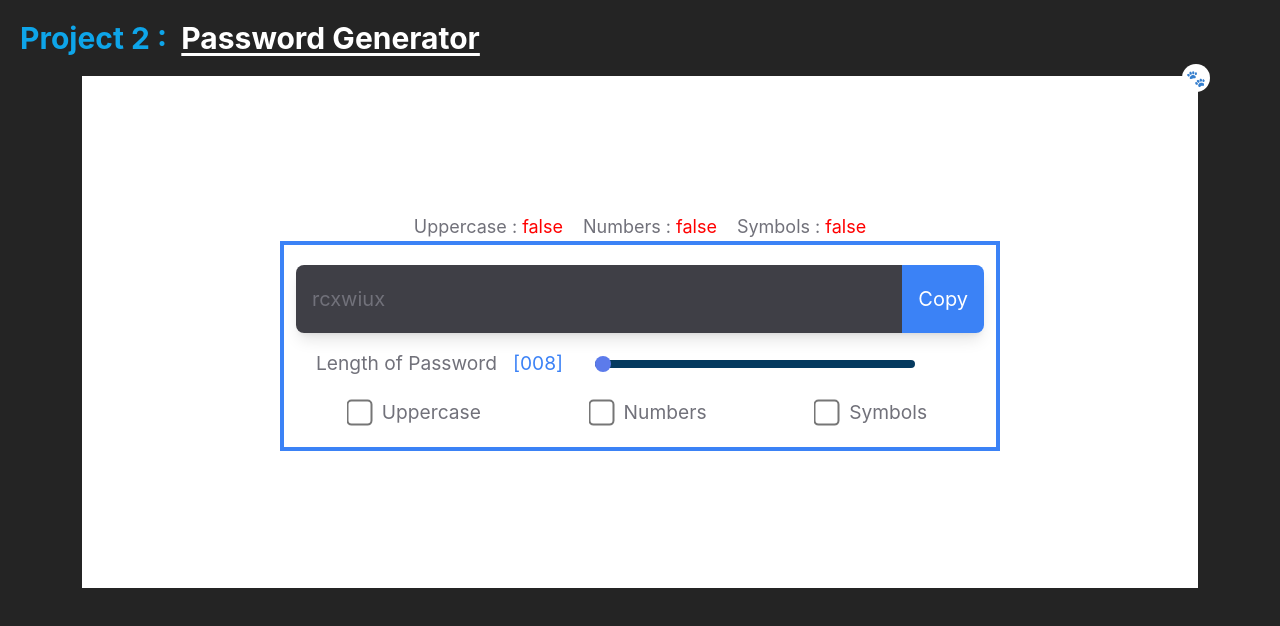
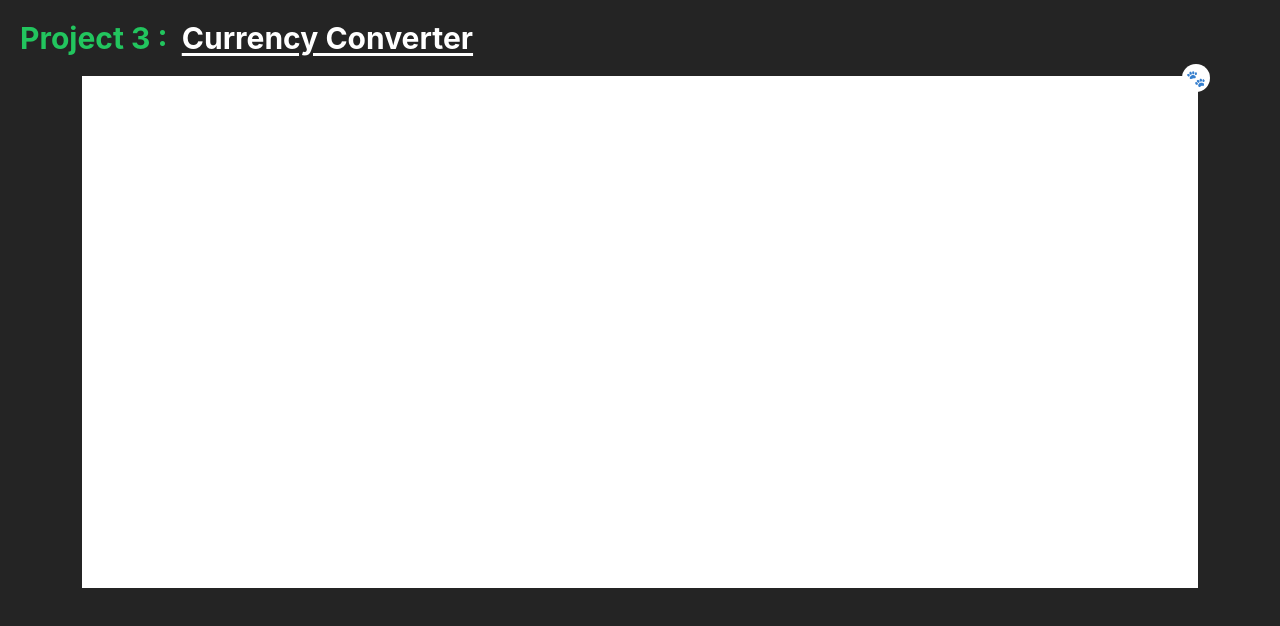
Before and after one commit to iParth08/React-Projects, a React (Vite) app: page / in a window 1280 px wide. Shown: the top 626 px of the page. Built offline with nearby package versions, Linux system fonts and the light colour scheme.

Commit message:
Currency Template box

```diff
--- a/src/App.jsx
+++ b/src/App.jsx
@@ -1,12 +1,11 @@
 import "./App.css";
-import PasswordGenerator from "./components/PasswordGenerator";
-
+import CurrencyConvertor from "./components/CurrencyConvertor";
 
 function App() {
   return (
     <>
       <div className="wrapper p-5">
-        <PasswordGenerator />
+        <CurrencyConvertor />
       </div>
     </>
   );
--- /dev/null
+++ b/src/components/CurrencyConvertor.jsx
@@ -0,0 +1,64 @@
+import React, { useState } from "react";
+import HoverTip from "../utils/HoverTip";
+
+const CurrencyConvertor = () => {
+  const [tooltip, setTooltip] = useState(false);
+  const projectData = {
+    project: "Currency Converter",
+    description: [
+      "CSS : custom slider styles {Experimental}",
+      "CSS-Custom theme : Custom theme for conditional rendering",
+      "Conditional Rendering : tooltip as well as copied password",
+      "padding Number : padded zeroes for passwordlength",
+      "passwordGenerator : function to generate password following some conditionals",
+      "setInterval : hide copy pass after 3 seconds",
+      "CopyToClip : how to copy text to clipboard",
+      "useState : for password, passwordLength, includeUppercase, , includeNumbers, includeSymbols",
+      "useCallback : for PasswordGenerator function to cache the function for optimized use",
+      "useEffect : for autocalling functions on changes",
+      "useRef : to ref to password for subtle manipulation",
+    ],
+  };
+
+  return (
+    <div>
+      {/* Project Title */}
+      <h2 className="text-3xl font-bold text-green-500">
+        Project 3 : &nbsp;
+        <span className="text-white underline underline-offset-4">
+          Currency Converter
+        </span>
+      </h2>
+
+      {/* Project Box */}
+      <div
+        className="mt-5 flex flex-col justify-center items-center h-[32rem] max-w-[90%] mx-auto relative"
+        style={{ backgroundColor: "white" }}
+      >
+        {/* ToolTip */}
+        <div
+          className="tooltip h-7 w-7 rounded-full bg-white flex justify-center items-center absolute -top-3 -right-3"
+          onClick={() => setTooltip(!tooltip)}
+        >
+          🐾
+        </div>
+
+        {
+          /* Tooltip */
+
+          tooltip && (
+            <HoverTip
+              project={projectData.project}
+              description={projectData.description}
+            />
+          )
+        }
+
+        {/* Project Code */}
+        <div className="h-[20rem] w-[30rem] bg-white px-5 py-3"></div>
+      </div>
+    </div>
+  );
+};
+
+export default CurrencyConvertor;
--- a/src/components/PasswordGenerator.jsx
+++ /dev/null
@@ -1,221 +0,0 @@
-import React, { useCallback, useEffect, useRef, useState } from "react";
-import HoverTip from "../utils/HoverTip";
-
-const PasswordGenerator = () => {
-  const [tooltip, setTooltip] = useState(false);
-  const projectData = {
-    project: "Password Generator",
-    description: [
-      "CSS : custom slider styles {Experimental}",
-      "CSS-Custom theme : Custom theme for conditional rendering",
-      "Conditional Rendering : tooltip as well as copied password",
-      "padding Number : padded zeroes for passwordlength",
-      "passwordGenerator : function to generate password following some conditionals",
-      "setInterval : hide copy pass after 3 seconds",
-      "CopyToClip : how to copy text to clipboard",
-      "useState : for password, passwordLength, includeUppercase, , includeNumbers, includeSymbols",
-      "useCallback : for PasswordGenerator function to cache the function for optimized use",
-      "useEffect : for autocalling functions on changes",
-      "useRef : to ref to password for subtle manipulation",
-    ],
-  };
-
-  const [password, setPassword] = useState("");
-  const [passwordLength, setPasswordLength] = useState(8);
-  const [includeUppercase, setIncludeUppercase] = useState(false);
-  const [includeNumbers, setIncludeNumbers] = useState(false);
-  const [includeSymbols, setIncludeSymbols] = useState(false);
-  const [copy, setCopy] = useState("");
-  const [showCopy, setShowCopy] = useState(false);
-
-  //   Creates a reference for the password field, to manipulate using it
-  const passwordRef = useRef(null);
-
-  const copyToClipboard = () => {
-    passwordRef.current?.select();
-    // passwordRef.current?.setSelectionRange(0, 10); //only selection , not copy effect
-    window.navigator.clipboard.writeText(password);
-    setCopy(passwordRef.current.value);
-    setShowCopy(true);
-    setTimeout(() => {
-      setShowCopy(false);
-    }, 3000);
-  };
-
-  const PasswordGenerator = useCallback(() => {
-    let genPassword = "";
-
-    const smallAlpha = "abcdefghijklmnopqrstuvwxyz";
-    const largeAlpha = "ABCDEFGHIJKLMNOPQRSTUVWXYZ";
-    const numbers = "0123456789";
-    const symbols = "!@#$%^&*()";
-
-    let passString = "";
-    passString += smallAlpha;
-
-    if (includeUppercase) passString += largeAlpha;
-    if (includeNumbers) passString += numbers;
-    if (includeSymbols) passString += symbols;
-
-    for (let i = 0; i < passwordLength; i++) {
-      let index = Math.floor(Math.random() * passString.length + 1);
-      genPassword += passString.charAt(index);
-    }
-
-    setPassword(genPassword);
-  }, [passwordLength, includeUppercase, includeNumbers, includeSymbols]);
-
-  useEffect(() => {
-    PasswordGenerator();
-  }, [passwordLength, includeUppercase, includeNumbers, includeSymbols]);
-
-  return (
-    <div>
-      {/* Project Title */}
-      <h2 className="text-3xl font-bold text-sky-500">
-        Project 2 : &nbsp;
-        <span className="text-white underline underline-offset-4">
-          Password Generator
-        </span>
-      </h2>
-
-      {/* Project Box */}
-      <div
-        className="mt-5 flex flex-col justify-center items-center h-[32rem] max-w-[90%] mx-auto relative"
-        style={{ backgroundColor: "white" }}
-      >
-        {/* ToolTip */}
-        <div
-          className="tooltip h-7 w-7 rounded-full bg-white flex justify-center items-center absolute -top-3 -right-3"
-          onClick={() => setTooltip(!tooltip)}
-        >
-          🐾
-        </div>
-        {
-          /* Tooltip */
-
-          tooltip && (
-            <HoverTip
-              project={projectData.project}
-              description={projectData.description}
-            />
-          )
-        }
-
-        {/* Project Header */}
-        <div className="text-zinc-500">
-          {showCopy && (
-            <p className="text-green-500 text-xl">
-              Copied Pass = <span className="text-blue-500">{copy}</span>
-            </p>
-          )}
-          <div className="flex gap-5 text-lg">
-            <p>
-              Uppercase :{" "}
-              <span
-                style={includeUppercase ? { color: "green" } : { color: "red" }}
-              >{`${includeUppercase}`}</span>
-            </p>
-            <p>
-              Numbers :{" "}
-              <span
-                style={includeNumbers ? { color: "green" } : { color: "red" }}
-              >{`${includeNumbers}`}</span>
-            </p>
-
-            <p>
-              Symbols :{" "}
-              <span
-                style={includeSymbols ? { color: "green" } : { color: "red" }}
-              >{`${includeSymbols}`}</span>
-            </p>
-          </div>
-        </div>
-
-        {/* Project Code */}
-        <div className="flex flex-col justify-center items-center h-auto w-[45rem] py-5 px-3 text-zinc-500 border-4 border-solid border-blue-500">
-          <form className="w-full" onSubmit={(e) => e.preventDefault()}>
-            <div className="flex shadow-lg rounded-lg overflow-hidden mb-4">
-              <input
-                type="text"
-                placeholder="Your Password Here"
-                name="password"
-                id="password"
-                value={password}
-                ref={passwordRef} // using this ref password can be manipulated
-                readOnly
-                className="outline-none w-full py-5 px-4 bg-zinc-700 text-xl"
-              />
-              <button
-                className="outline-none bg-blue-500 text-white py-5 px-4 text-xl shrink-0"
-                onClick={copyToClipboard}
-                type="button"
-              >
-                Copy
-              </button>
-            </div>
-            <div className="text-[1.2rem] flex flex-col gap-5">
-              <div className="flex gap-4 ml-5">
-                <label htmlFor="length">
-                  Length of Password
-                  <span className="text-blue-500 px-4">
-                    [
-                    {(passwordLength < 10
-                      ? "00"
-                      : passwordLength < 100
-                      ? "0"
-                      : "") + passwordLength}
-                    ]
-                  </span>
-                </label>
-                <input
-                  type="range"
-                  name="length"
-                  id="length"
-                  min={8}
-                  max={100}
-                  value={passwordLength}
-                  onChange={(e) => setPasswordLength(e.target.value)}
-                />
-              </div>
-
-              <div className="flex justify-around">
-                <span className="flex gap-4">
-                  <input
-                    type="checkbox"
-                    name="uppercase"
-                    id="uppercase"
-                    onChange={() => setIncludeUppercase(!includeUppercase)}
-                  />
-                  <label htmlFor="uppercase">Uppercase</label>
-                </span>
-
-                <span className="flex gap-4">
-                  <input
-                    type="checkbox"
-                    name="numbers"
-                    id="numbers"
-                    onChange={() => setIncludeNumbers(!includeNumbers)}
-                  />
-                  <label htmlFor="numbers">Numbers</label>
-                </span>
-
-                <span className="flex gap-4">
-                  <input
-                    type="checkbox"
-                    name="symbols"
-                    id="symbols"
-                    onChange={() => setIncludeSymbols(!includeSymbols)}
-                  />
-                  <label htmlFor="symbols">Symbols</label>
-                </span>
-              </div>
-            </div>
-          </form>
-        </div>
-      </div>
-    </div>
-  );
-};
-
-export default PasswordGenerator;
```
